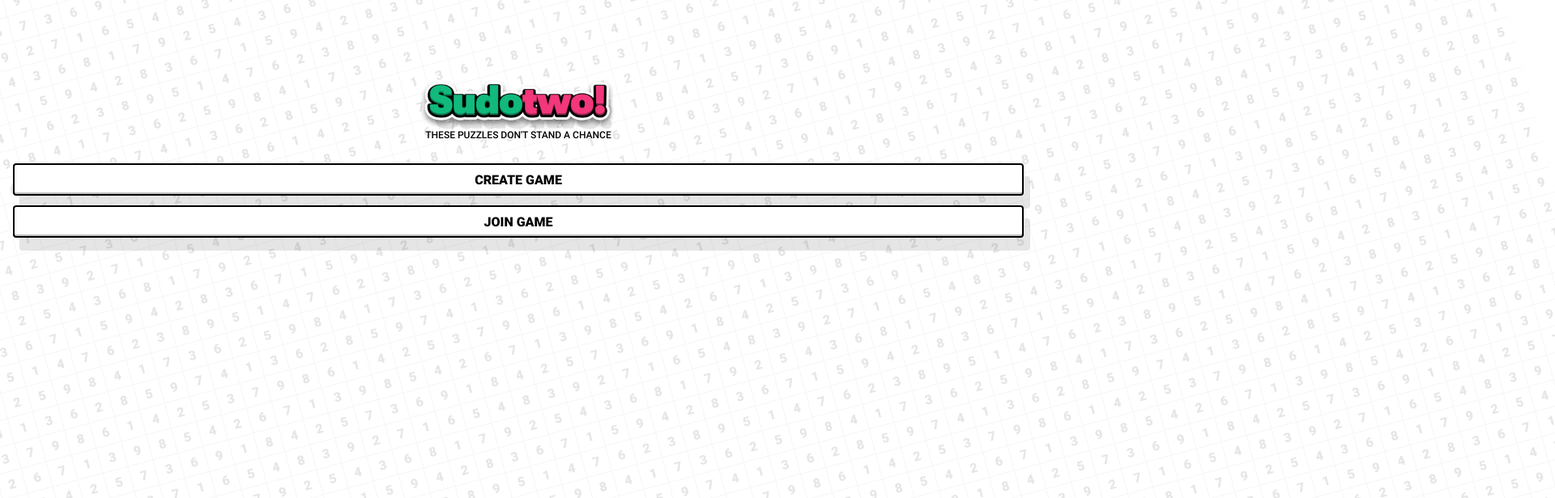
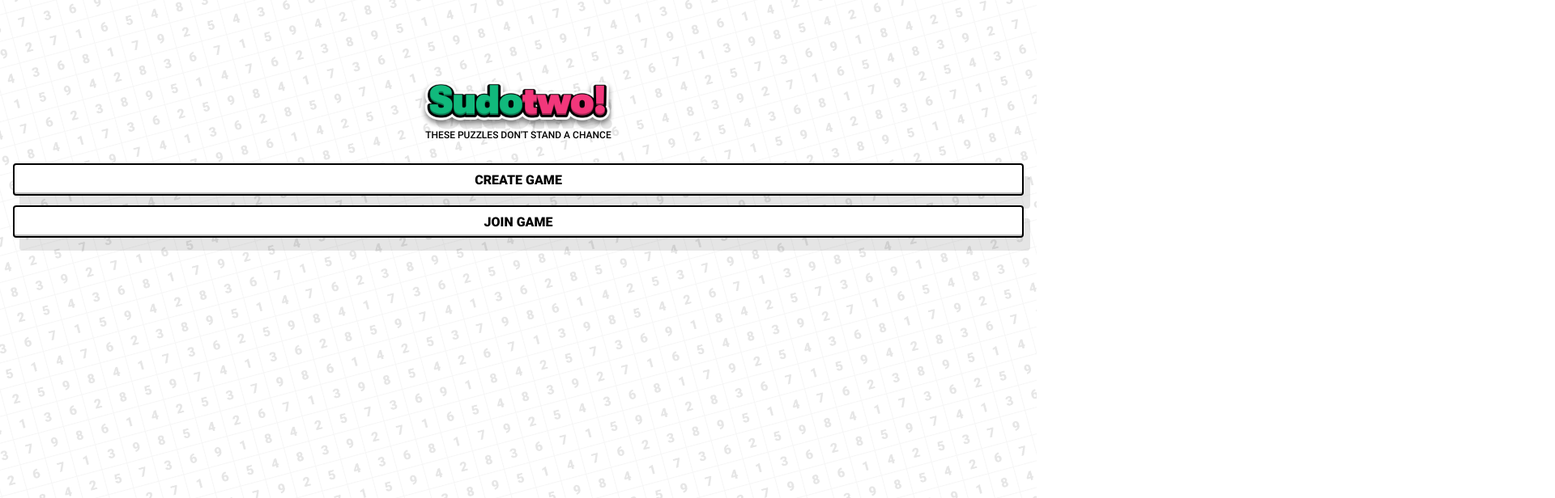
Before and after one commit to ayaseidemann/sudotwo-client, a React (Create React App) app: page / in a window 1280 px wide. Shown: the top 616 px of the page at 81% size, 1920 px wide, since content can reach past the window. Built offline with nearby package versions, Linux system fonts and the light colour scheme; no server answers; the HTML template or start-up script is replaced by a standard one.

Commit message:
fix socket disconnect and page scroll bugs

```diff
--- a/src/App.scss
+++ b/src/App.scss
@@ -1,2 +1,9 @@
 @use './styles/partials/global' as *;
 @use './styles/partials/typography' as *;
+
+.App {
+    position: relative;
+    overflow: hidden;
+    height: 100vh;
+    width: 100vw;
+}
--- a/src/pages/GamePage/GamePage.js
+++ b/src/pages/GamePage/GamePage.js
@@ -150,6 +150,7 @@ function GamePage(props) {
         return () => {
             // props.socket.emit('user-disconnected', roomId);
             props.socket.disconnect();
+            window.location.reload();
         }
     }, []);
 
--- a/src/pages/LandingPage/LandingPage.js
+++ b/src/pages/LandingPage/LandingPage.js
@@ -1,9 +1,11 @@
 import './LandingPage.scss';
 import { useNavigate } from 'react-router-dom';
+import { useEffect } from 'react';
 import SubmitButton from '../../components/SubmitButton/SubmitButton';
 import logo from '../../assets/sudotwo_images/logo_large@3x.png'
 
 function LandingPage() {
+
 
     let navigate = useNavigate();
 
@@ -23,7 +25,6 @@ function LandingPage() {
         <div className='landing__wrapper'>
             <div className='landing'>
                 <img className='landing__logo' src={logo} />
-                {/* <h1 className='landing__header'>Sudo<span className='landing__color'>two</span>!</h1> */}
                 <h2 className='landing__subheader'>These puzzles don't stand a chance</h2>
                 <SubmitButton clickButton={createGameHandler} text='Create Game' active={true} dropShadow={true}/>
                 <SubmitButton clickButton={joinGameHandler} text='Join Game' active={true} dropShadow={true}/>
```
